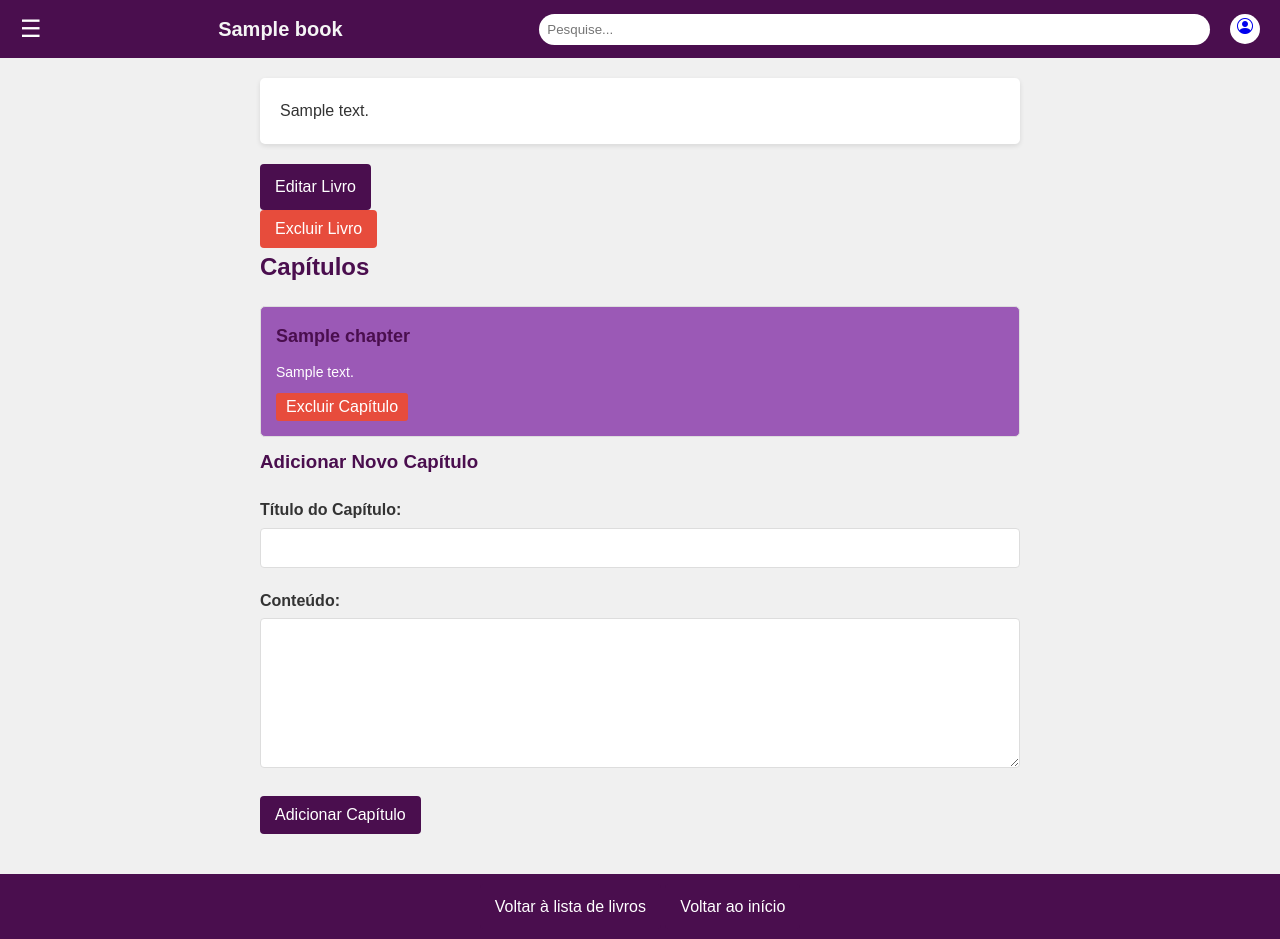
After one commit to vikkivins/TCC, a Flask app: page /book/1 in a window 1280 px wide. The commit adds this page. Run offline with Flask 3, Linux system fonts and the light colour scheme; a user stored in the database is signed in; tables that the repository leaves empty hold one stand-in row (values such as "Sample post").

Commit message:
adicionei as páginas que faltavam pra funcionar igual antes, e tbm arrumei a parte lógica que tava dando errado

```diff
--- a/routes.py
+++ b/routes.py
@@ -40,7 +40,7 @@ def upload_image():
 
 @routes_bp.route('/profile', methods=['GET'])
 def profile():
-    user_id = current_user.id
+    user_id = current_user.user_id
     user = User.query.get(user_id)
 
     # Verificar se a imagem do perfil já está na sessão
@@ -131,7 +131,7 @@ def create_book():
         description = request.form.get('description')
 
         # Criação do novo livro com user_id
-        new_book = Book(name=name, description=description, user_id=current_user.id)
+        new_book = Book(name=name, description=description, user_id=current_user.user_id)
         db.session.add(new_book)
         db.session.commit()
         flash('Livro criado com sucesso!', 'success')
@@ -143,7 +143,7 @@ def create_book():
 @routes_bp.route('/books')
 @login_required
 def list_books():
-    books = Book.query.filter_by(user_id=current_user.id).all()
+    books = Book.query.filter_by(user_id=current_user.user_id).all()
     return render_template('list_books.html', books=books)
 
 @routes_bp.route('/book/<int:book_id>')
@@ -158,11 +158,11 @@ def add_chapter(book_id):
     book = Book.query.get_or_404(book_id)
     title = request.form.get('title')
     content = request.form.get('content')
-    new_chapter = Chapter(title=title, content=content, book_id=book.id)
+    new_chapter = Chapter(title=title, content=content, book_id=book.book_id)
     db.session.add(new_chapter)
     db.session.commit()
     flash('Capítulo adicionado com sucesso!', 'success')
-    return redirect(url_for('routes.view_book', book_id=book.id))
+    return redirect(url_for('routes.view_book', book_id=book.book_id))
 
 # CRUD dos capítulos
 
@@ -172,14 +172,14 @@ def delete_chapter(chapter_id):
     chapter = Chapter.query.get_or_404(chapter_id)
     book = Book.query.get(chapter.book_id)
 
-    if book.user_id != current_user.id:
+    if book.user_id != current_user.user_id:
         flash('Você não tem permissão para excluir este capítulo.', 'danger')
-        return redirect(url_for('routes.view_book', book_id=book.id))
+        return redirect(url_for('routes.view_book', book_id=book.book_id))
 
     db.session.delete(chapter)
     db.session.commit()
     flash('Capítulo excluído com sucesso!', 'success')
-    return redirect(url_for('routes.view_book', book_id=book.id))
+    return redirect(url_for('routes.view_book', book_id=book.book_id))
 
 # CRUD dos livros
 
@@ -187,7 +187,7 @@ def delete_chapter(chapter_id):
 @login_required
 def edit_book(book_id):
     book = Book.query.get_or_404(book_id)
-    if book.user_id != current_user.id:
+    if book.user_id != current_user.user_id:
         flash('Você não tem permissão para editar este livro.', 'danger')
         return redirect(url_for('routes.home'))
 
@@ -196,7 +196,7 @@ def edit_book(book_id):
         book.description = request.form.get('description')
         db.session.commit()
         flash('Livro atualizado com sucesso!', 'success')
-        return redirect(url_for('routes.view_book', book_id=book.id))
+        return redirect(url_for('routes.view_book', book_id=book.book_id))
 
     return render_template('edit_book.html', book=book)
 
@@ -204,12 +204,12 @@ def edit_book(book_id):
 @login_required
 def delete_book(book_id):
     book = Book.query.get_or_404(book_id)
-    if book.user_id != current_user.id:
+    if book.user_id != current_user.user_id:
         flash('Você não tem permissão para excluir este livro.', 'danger')
         return redirect(url_for('routes.home'))
 
     # Delete all chapters associated with the book
-    Chapter.query.filter_by(book_id=book.id).delete()
+    Chapter.query.filter_by(book_id=book.book_id).delete()
 
     db.session.delete(book)
     db.session.commit()
@@ -225,7 +225,7 @@ def create_idea():
         title = request.form.get('title')
         content = request.form.get('content')
 
-        new_idea = Idea(title=title, content=content, user_id=current_user.id)
+        new_idea = Idea(title=title, content=content, user_id=current_user.user_id)
         db.session.add(new_idea)
         db.session.commit()
         flash('Ideia criada com sucesso!', 'success')
@@ -243,7 +243,7 @@ def view_idea(idea_id):
 @login_required
 def edit_idea(idea_id):
     idea = Idea.query.get_or_404(idea_id)
-    if idea.user_id != current_user.id:
+    if idea.user_id != current_user.user_id:
         flash('Você não tem permissão para editar esta ideia.', 'danger')
         return redirect(url_for('routes.home'))
 
@@ -252,7 +252,7 @@ def edit_idea(idea_id):
         idea.content = request.form.get('content')
         db.session.commit()
         flash('Ideia atualizada com sucesso!', 'success')
-        return redirect(url_for('routes.view_idea', idea_id=idea.id))
+        return redirect(url_for('routes.view_idea', idea_id=idea.idea_id))
 
     return render_template('edit_idea.html', idea=idea)
 
@@ -260,7 +260,7 @@ def edit_idea(idea_id):
 @login_required
 def delete_idea(idea_id):
     idea = Idea.query.get_or_404(idea_id)
-    if idea.user_id != current_user.id:
+    if idea.user_id != current_user.user_id:
         flash('Você não tem permissão para excluir esta ideia.', 'danger')
         return redirect(url_for('routes.home'))
 
--- /dev/null
+++ b/static/css/styles.css
@@ -0,0 +1,106 @@
+/* Estilos gerais */
+body {
+    font-family: Arial, sans-serif;
+    background-color: #f0f0f0;
+    color: #333;
+    line-height: 1.6;
+}
+
+.container {
+    max-width: 800px;
+    margin: 0 auto;
+    padding: 20px;
+}
+
+h1, h2, h3 {
+    color: #4a0e4e;
+    margin-bottom: 20px;
+}
+
+/* Estilos de formulário */
+.form-group {
+    margin-bottom: 20px;
+}
+
+.form-group label {
+    display: block;
+    margin-bottom: 5px;
+    font-weight: bold;
+}
+
+.form-group input[type="text"],
+.form-group textarea {
+    width: 100%;
+    padding: 10px;
+    border: 1px solid #ddd;
+    border-radius: 4px;
+    font-size: 16px;
+}
+
+.form-group textarea {
+    height: 150px;
+    resize: vertical;
+}
+
+/* Botões */
+.button, button {
+    background-color: #4a0e4e;
+    color: white;
+    padding: 10px 15px;
+    border: none;
+    border-radius: 4px;
+    cursor: pointer;
+    text-decoration: none;
+    display: inline-block;
+    font-size: 16px;
+    transition: background-color 0.3s ease;
+}
+
+.button:hover, button:hover {
+    background-color: #3a0a3e;
+}
+
+.delete-button {
+    background-color: #e74c3c;
+}
+
+.delete-button:hover {
+    background-color: #c0392b;
+}
+
+/* Layout de livros e ideias */
+.book-details, .idea-details {
+    background-color: white;
+    border-radius: 5px;
+    padding: 20px;
+    margin-bottom: 20px;
+    box-shadow: 0 2px 5px rgba(0,0,0,0.1);
+}
+
+.chapter-list, .idea-list {
+    list-style-type: none;
+    padding: 0;
+}
+
+.chapter-item, .idea-item {
+    background-color: #f9f9f9;
+    border: 1px solid #ddd;
+    border-radius: 4px;
+    padding: 15px;
+    margin-bottom: 10px;
+}
+
+/* Header e Footer */
+header, footer {
+    background-color: #4a0e4e;
+    color: white;
+    padding: 10px 20px;
+    text-align: center;
+}
+
+/* Responsividade */
+@media (max-width: 768px) {
+    .container {
+        padding: 10px;
+    }
+}
--- a/templates/base.html
+++ b/templates/base.html
@@ -16,7 +16,11 @@
         <div class="search-bar">
             <input type="text" placeholder="Pesquise...">
         </div>
-        <div class="user-icon"><a href = "{{ url_for('routes.profile') }}"></a></div>
+        <div class="user-icon">
+            <a href = "{{ url_for('routes.profile') }}">
+                <i class="bi bi-person-circle"></i>
+            </a>
+        </div>
     </header>
 
     <main>
--- a/templates/home.html
+++ b/templates/home.html
@@ -21,7 +21,7 @@
         <button class="carousel-button prev">&lt;</button>
         <div class="book-carousel">
             {% for book in books %}
-                <a href="{{ url_for('routes.view_book', book_id=book.id) }}" class="book-item">
+                <a href="{{ url_for('routes.view_book', book_id=book.book_id) }}" class="book-item">
                     <div class="book-content">
                         <span class="book-name">{{ book.name }}</span>
                     </div>
@@ -34,7 +34,7 @@
     <h2>Minhas ideias</h2>
     <div class="ideas-list">
         {% for idea in ideas %}
-            <a href="{{ url_for('routes.view_idea', idea_id=idea.id) }}" class="idea-item">
+            <a href="{{ url_for('routes.view_idea', idea_id=idea.idea_id) }}" class="idea-item">
                 <h3>{{ idea.title }}</h3>
                 <p>{{ idea.content[:100] }}{% if idea.content|length > 100 %}...{% endif %}</p>
             </a>
--- /dev/null
+++ b/templates/view_book.html
@@ -0,0 +1,133 @@
+{% extends 'base.html' %}
+
+ {% block title %}{{ book.name }}{% endblock %}
+
+ {% block extra_css %}
+ <link rel="stylesheet" href="{{ url_for('static', filename='css/styles.css') }}">
+    <style>
+        header {
+            display: flex;
+            justify-content: space-between;
+            align-items: center;
+            padding: 10px 20px;
+            background-color: #4a0e4e;
+            color: white;
+        }
+        .header-icon {
+            flex: 0 0 auto;
+            font-size: 24px;
+            cursor: pointer;
+        }
+        .header-title {
+            flex: 1;
+            text-align: center;
+            margin: 0;
+            font-size: 20px;
+            white-space: nowrap;
+            overflow: hidden;
+            text-overflow: ellipsis;
+        }
+        .chapters-list {
+            display: flex;
+            flex-direction: column;
+            gap: 10px;
+        }
+        .chapter-item {
+            background-color: #9b59b6;
+            padding: 15px;
+            border-radius: 5px;
+            color: white;
+            text-decoration: none;
+            transition: background-color 0.3s ease;
+        }
+        .chapter-item:hover {
+            background-color: #8e44ad;
+        }
+        .chapter-item h3 {
+            margin: 0 0 10px 0;
+            font-size: 18px;
+        }
+        .chapter-item p {
+            margin: 0;
+            font-size: 14px;
+        }
+        /* ... (previous styles remain unchanged) ... */
+        .chapter-actions {
+            display: flex;
+            justify-content: space-between;
+            align-items: center;
+            margin-top: 10px;
+        }
+        .delete-chapter-button {
+            background-color: #e74c3c;
+            color: white;
+            border: none;
+            padding: 5px 10px;
+            border-radius: 3px;
+            cursor: pointer;
+            transition: background-color 0.3s ease;
+        }
+        .delete-chapter-button:hover {
+            background-color: #c0392b;
+        }
+    </style>
+{% endblock %}
+
+
+{% block extra_title %}
+<h1 class="header-title" style="color:whitesmoke;">{{ book.name }}</h1>
+{% endblock %}
+
+{% block content %}
+<div class="container">
+    <!-- Resto do conteúdo permanece o mesmo -->
+    <div class="book-details">
+        <p>{{ book.description }}</p>
+    </div>
+
+    <div class="book-actions">
+        <a href="{{ url_for('routes.edit_book', book_id=book.book_id) }}" class="button">Editar Livro</a>
+
+        <form action="{{ url_for('routes.delete_book', book_id=book.book_id) }}" method="POST" onsubmit="return confirm('Tem certeza que deseja excluir este livro?');">
+            <button type="submit" class="button delete-button">Excluir Livro</button>
+        </form>
+    </div>
+
+    <h2>Capítulos</h2>
+<div class="chapters-list">
+    {% for chapter in book.chapters %}
+        <div class="chapter-item">
+            <h3>{{ chapter.title }}</h3>
+            <p>{{ chapter.content[:100] }}{% if chapter.content|length > 100 %}...{% endif %}</p>
+            <div class="chapter-actions">
+                <form action="{{ url_for('routes.delete_chapter', chapter_id=chapter.chapter_id) }}" method="POST" onsubmit="return confirm('Tem certeza que deseja excluir este capítulo?');">
+                    <button type="submit" class="delete-chapter-button">Excluir Capítulo</button>
+                </form>
+            </div>
+        </div>
+    {% endfor %}
+</div>
+
+    <div class="add-chapter-section">
+        <h3>Adicionar Novo Capítulo</h3>
+        <form action="{{ url_for('routes.add_chapter', book_id=book.book_id) }}" method="POST">
+            <div class="form-group">
+                <label for="title">Título do Capítulo:</label>
+                <input type="text" id="title" name="title" required>
+            </div>
+            <div class="form-group">
+                <label for="content">Conteúdo:</label>
+                <textarea id="content" name="content" required></textarea>
+            </div>
+            <div class="form-group">
+                <button type="submit" class="button">Adicionar Capítulo</button>
+            </div>
+        </form>
+    </div>
+</div>
+{% endblock %}
+
+{% block footer %}
+<a href="{{ url_for('routes.list_books') }}" class="button">Voltar à lista de livros</a>
+<a href="{{ url_for('routes.home') }}" class="button">Voltar ao início</a>
+{% endblock %}
```
Also changed, not shown: models.py (+12 -0 lines), static/css/edit_idea.css (added, +40 -0 lines), templates/create_book.html (added, +58 -0 lines), templates/create_idea.html (added, +54 -0 lines), templates/edit_book.html (added, +49 -0 lines), templates/edit_idea.html (added, +36 -0 lines), templates/list_books.html (added, +27 -0 lines), templates/view_idea.html (added, +31 -0 lines).
